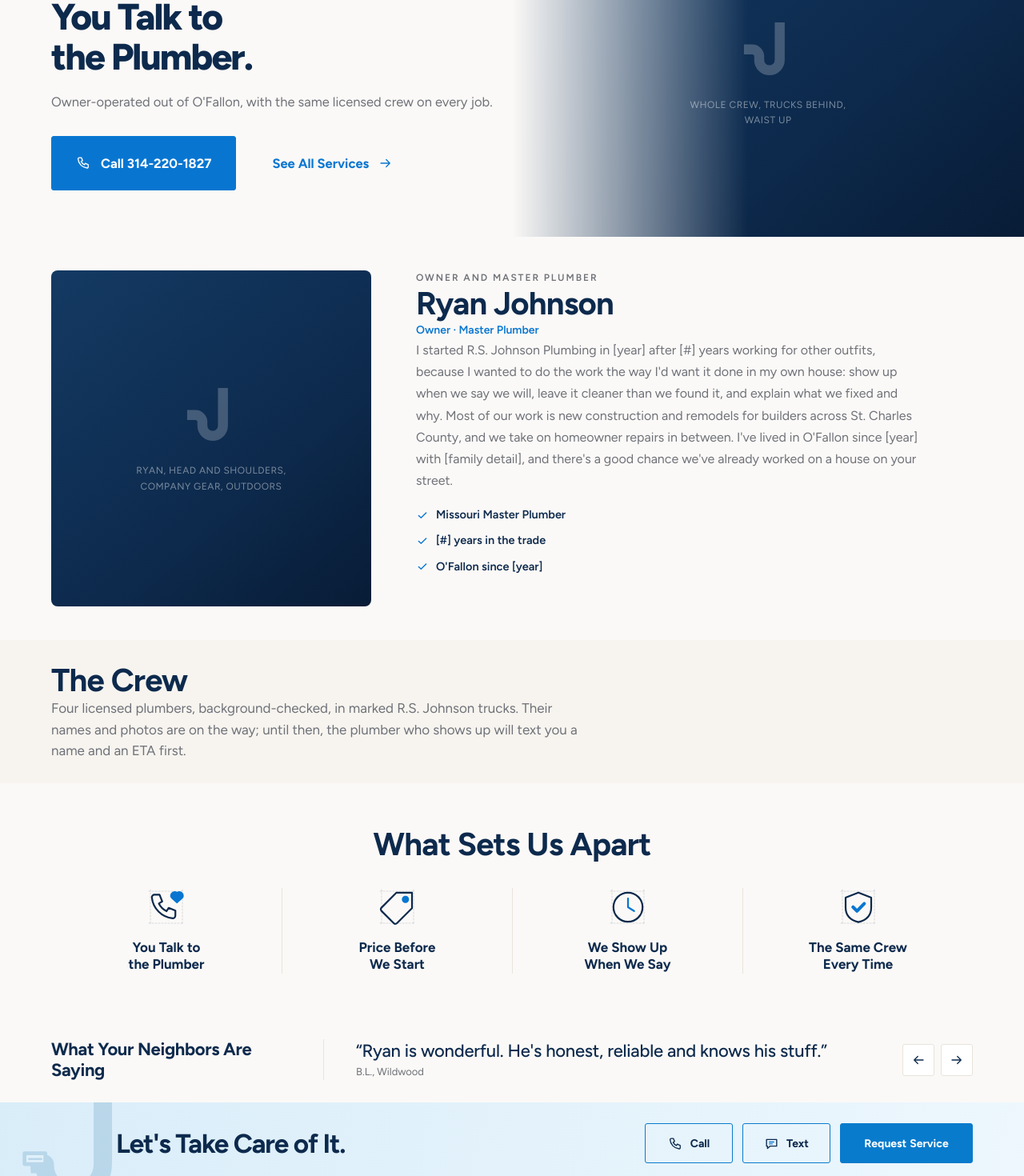
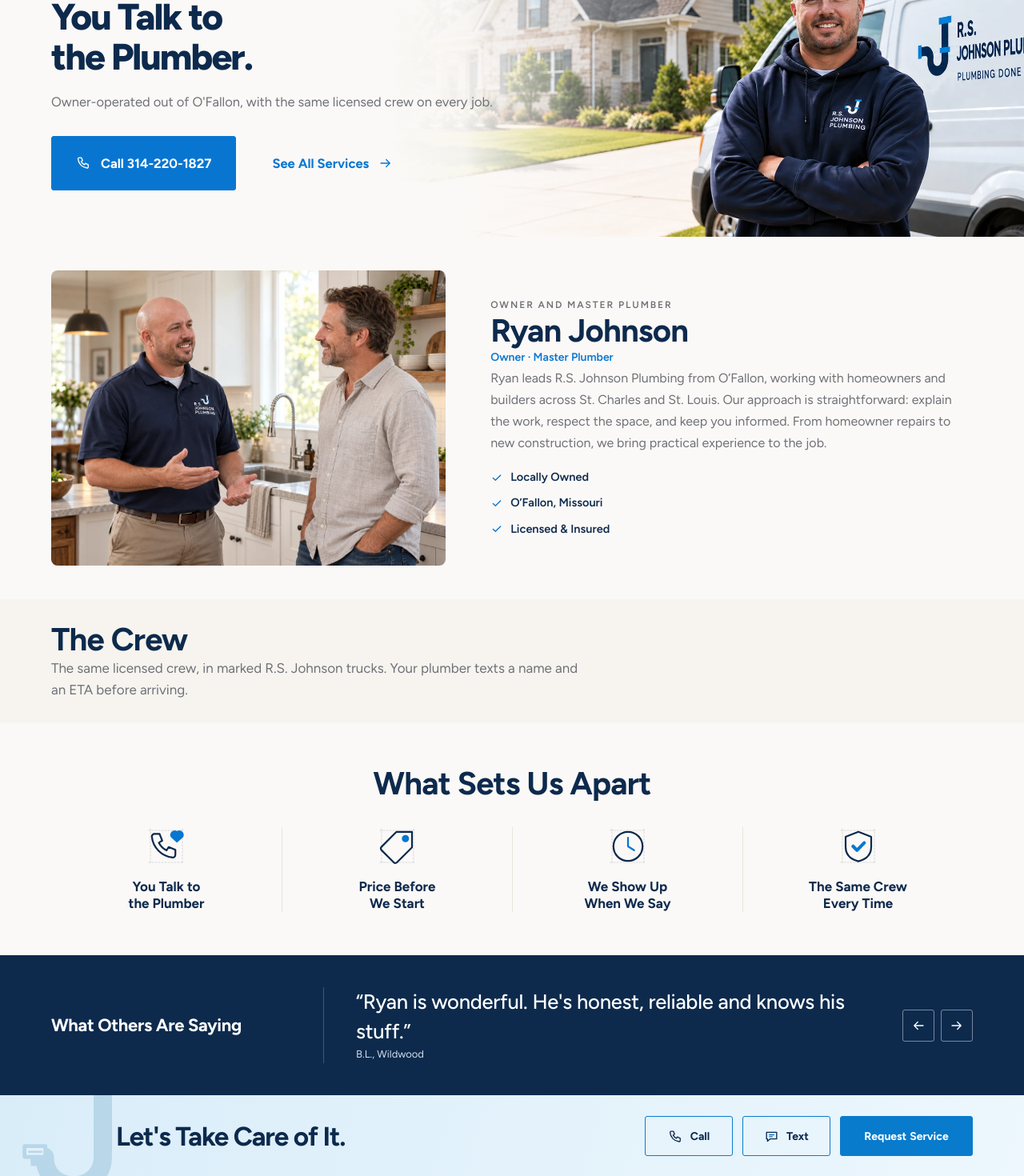
Before and after one commit to rs-johnson-plumbing/website, a Next.js app: page /our-team in a window 1280 px wide. Shown: the part 200-1670 px from the top of the page at 80% size. Built offline with nearby package versions, Linux system fonts and the light colour scheme.

Commit message:
Publish approved About imagery and share one dark review band

```diff
--- a/content/concept-two.json
+++ b/content/concept-two.json
@@ -78,14 +78,14 @@
       "note": "Close crop on hands and a fitting, shallow depth of field"
     },
     "crewGroup": {
-      "src": null,
-      "alt": "The R.S. Johnson Plumbing crew in front of two marked trucks.",
-      "note": "Whole crew, trucks behind, waist up"
+      "src": "/images/concept-two/hero-desktop-authority.webp",
+      "alt": "Illustration of Ryan Johnson beside the R.S. Johnson Plumbing van outside a home.",
+      "illustrative": true
     },
     "ownerPortrait": {
-      "src": null,
-      "alt": "Ryan Johnson, owner and Master Plumber.",
-      "note": "Ryan, head and shoulders, company gear, outdoors"
+      "src": "/images/concept-two/ryan-homeowner-conversation.webp",
+      "alt": "Illustration of Ryan Johnson talking with a happy homeowner in a kitchen.",
+      "illustrative": true
     }
   },
   "home": {
@@ -213,7 +213,7 @@
       }
     },
     "reviews": {
-      "heading": "What Your Neighbors Are Saying",
+      "heading": "What Others Are Saying",
       "proof": "Nextdoor Neighborhood Favorite 2023",
       "proofLine": "24 neighbor recommendations"
     },
@@ -291,7 +291,7 @@
       ]
     },
     "reviews": {
-      "heading": "What Your Neighbors Are Saying"
+      "heading": "What Others Are Saying"
     },
     "faq": {
       "heading": "Common Questions"
--- a/content/team.json
+++ b/content/team.json
@@ -6,7 +6,7 @@
   },
   "crew": {
     "heading": "The Crew",
-    "line": "Four licensed plumbers, background-checked, in marked R.S. Johnson trucks. Their names and photos are on the way; until then, the plumber who shows up will text you a name and an ETA first."
+    "line": "The same licensed crew, in marked R.S. Johnson trucks. Your plumber texts a name and an ETA before arriving."
   },
   "groupPhoto": {
     "src": "/photos/crew-group.jpg",
@@ -19,11 +19,11 @@
       "name": "Ryan Johnson",
       "title": "Owner · Master Plumber",
       "role": "Runs every bid, walks every job, and still takes service calls",
-      "bio": "I started R.S. Johnson Plumbing in [year] after [#] years working for other outfits, because I wanted to do the work the way I'd want it done in my own house: show up when we say we will, leave it cleaner than we found it, and explain what we fixed and why. Most of our work is new construction and remodels for builders across St. Charles County, and we take on homeowner repairs in between. I've lived in O'Fallon since [year] with [family detail], and there's a good chance we've already worked on a house on your street.",
+      "bio": "Ryan leads R.S. Johnson Plumbing from O’Fallon, working with homeowners and builders across St. Charles and St. Louis. Our approach is straightforward: explain the work, respect the space, and keep you informed. From homeowner repairs to new construction, we bring practical experience to the job.",
       "badges": [
-        "Missouri Master Plumber",
-        "[#] years in the trade",
-        "O'Fallon since [year]"
+        "Locally Owned",
+        "O’Fallon, Missouri",
+        "Licensed & Insured"
       ],
       "photo": {
         "src": "/photos/crew-ryan.jpg",
--- a/src/components/concept-two/pages/C2Team.tsx
+++ b/src/components/concept-two/pages/C2Team.tsx
@@ -14,7 +14,7 @@
   const ryan = team.members.find((member) => member.featured) ?? team.members[0];
 
   return (
-    <>
+    <div className="c2-team">
       <C2PageHero
         eyebrow={page.hero.eyebrow}
         headingLines={page.hero.headingLines}
@@ -68,6 +68,6 @@
       <C2Apart />
       <C2Reviews heading={copy.homeowners.reviews.heading} />
       <C2FinalCta />
-    </>
+    </div>
   );
 }
--- a/src/components/concept-two/sections/C2Reviews.tsx
+++ b/src/components/concept-two/sections/C2Reviews.tsx
@@ -13,7 +13,7 @@
   const step = (delta: number) => setIndex((current) => (current + delta + items.length) % items.length);
 
   return (
-    <section className="c2-section c2-section--tight c2-section--paper" aria-labelledby="c2-reviews-heading">
+    <section className="c2-section c2-section--tight c2-reviews-band" aria-labelledby="c2-reviews-heading">
       <div className="c2-wrap c2-reviews">
         <div className="c2-reviews-head">
           <h2 id="c2-reviews-heading">{heading}</h2>
--- a/src/styles/concept-two-page-polish.css
+++ b/src/styles/concept-two-page-polish.css
@@ -30,16 +30,16 @@
   :is(.c2-homeowners, .c2-builders) .c2-split-copy > p:last-of-type { margin-bottom: 24px; }
 }
 
-/* A distinct testimonial band separates the reasons and question sections. */
-:is(.c2-home, .c2-homeowners, .c2-builders) section[aria-labelledby="c2-reviews-heading"] {
-  background: var(--c2-navy); padding-block: 40px;
-}
-:is(.c2-home, .c2-homeowners, .c2-builders) .c2-reviews-head h2,
-:is(.c2-home, .c2-homeowners, .c2-builders) .c2-quote { color: #fff; }
-:is(.c2-home, .c2-homeowners, .c2-builders) .c2-quote-by { color: #d1deed; }
-:is(.c2-home, .c2-homeowners, .c2-builders) .c2-reviews-body { border-color: #ffffff35; }
-:is(.c2-home, .c2-homeowners, .c2-builders) .c2-round { background: transparent; color: #fff; border-color: #ffffff70; }
-:is(.c2-home, .c2-homeowners, .c2-builders) .c2-round:hover { background: #ffffff18; }
+/* One shared testimonial treatment on every page that uses C2Reviews. */
+.c2 .c2-reviews-band { background: var(--c2-navy); padding-block: 40px; }
+.c2 .c2-reviews-band .c2-reviews-head h2,
+.c2 .c2-reviews-band .c2-quote { color: #fff; }
+.c2 .c2-reviews-band .c2-reviews-head h2 { white-space: nowrap; }
+.c2 .c2-reviews-band .c2-quote { font-size: clamp(23px, 2vw, 29px); line-height: 1.45; }
+.c2 .c2-reviews-band .c2-quote-by { color: #d1deed; }
+.c2 .c2-reviews-band .c2-reviews-body { border-color: #ffffff35; }
+.c2 .c2-reviews-band .c2-round { background: transparent; color: #fff; border-color: #ffffff70; }
+.c2 .c2-reviews-band .c2-round:hover { background: #ffffff18; }
 
 /* Full content-width, left-aligned, keyboard-accessible disclosure rows. */
 :is(.c2-homeowners, .c2-builders) .c2-faq { max-width: 1440px; text-align: left; }
@@ -114,8 +114,6 @@
 }
 
 /* Give the testimonial its own strong band, followed by a quiet contact area. */
-.c2 :is(.c2-home, .c2-homeowners, .c2-builders) section[aria-labelledby="c2-reviews-heading"] { background: #102b4e; border-top: 4px solid var(--c2-blue); padding-block: 44px; }
-.c2 :is(.c2-home, .c2-homeowners, .c2-builders) .c2-quote { font-size: clamp(23px, 2vw, 29px); line-height: 1.45; color: #fff; }
 .c2 :is(.c2-home, .c2-homeowners, .c2-builders) .c2-final { background: #eef3f8; border-bottom: 1px solid var(--c2-rule); }
 .c2 :is(.c2-home, .c2-homeowners, .c2-builders) .c2-final h2 { color: var(--c2-navy); }
 .c2 :is(.c2-home, .c2-homeowners, .c2-builders) .c2-final .c2-eyebrow { color: #426080; }
@@ -260,3 +258,24 @@
 :is(button, [role="button"], input[type="submit"], input[type="button"], input[type="reset"], .c2-btn, .rounded-btn) {
  border-radius: var(--site-button-radius) !important;
 }
+
+/* About uses the approved photographs in its existing hero and owner layout. */
+.c2 .c2-team .c2-hero-media img { object-position: 75% center; }
+.c2 .c2-team .c2-owner-photo { min-height: 0; aspect-ratio: 4 / 3; align-self: center; }
+.c2 .c2-team .c2-owner-photo img { object-fit: cover; object-position: center; }
+@media (min-width: 1024px) {
+ .c2 .c2-team .c2-hero-media { width: 62%; }
+ .c2 .c2-team .c2-hero-media::after { background: linear-gradient(90deg,#fbf9f7 0%,rgba(251,249,247,.95) 12%,rgba(251,249,247,.4) 30%,transparent 48%); }
+ .c2 .c2-team .c2-owner { grid-template-columns: minmax(0,.9fr) minmax(0,1.1fr); align-items: center; }
+}
+@media (max-width: 1023px) {
+ .c2 .c2-team .c2-hero-inner { position: relative; display: block; }
+ .c2 .c2-team .c2-hero-copy { position: relative; z-index: 2; width: 100%; padding-block: 18px 28px; }
+ .c2 .c2-team .c2-hero-media { position: absolute; top: 0; bottom: auto; left: auto; right: calc((100% - 100vw) / 2); width: 78vw; height: 340px; margin: 0; background: none; pointer-events: none; }
+ .c2 .c2-team .c2-hero-media img { display: block !important; object-position: 75% center; }
+ .c2 .c2-team .c2-hero-media::before { display: none; }
+ .c2 .c2-team .c2-hero-media::after { display: block; position: absolute; inset: 0; content: ""; background: linear-gradient(90deg,#fbf9f7 0%,rgba(251,249,247,.97) 27%,rgba(251,249,247,.65) 50%,transparent 75%),linear-gradient(0deg,#fbf9f7,transparent 36%); }
+ .c2 .c2-team .c2-hero-copy h1 { max-width: 70%; }
+ .c2 .c2-team .c2-hero-page-lead { max-width: 65%; font-size: 18px; }
+ .c2 .c2-team .c2-location { background: linear-gradient(90deg,#fbf9f7,rgba(251,249,247,.85) 80%,transparent); }
+}
```
Also changed, not shown: public/images/concept-two/ryan-homeowner-conversation.webp (added).
